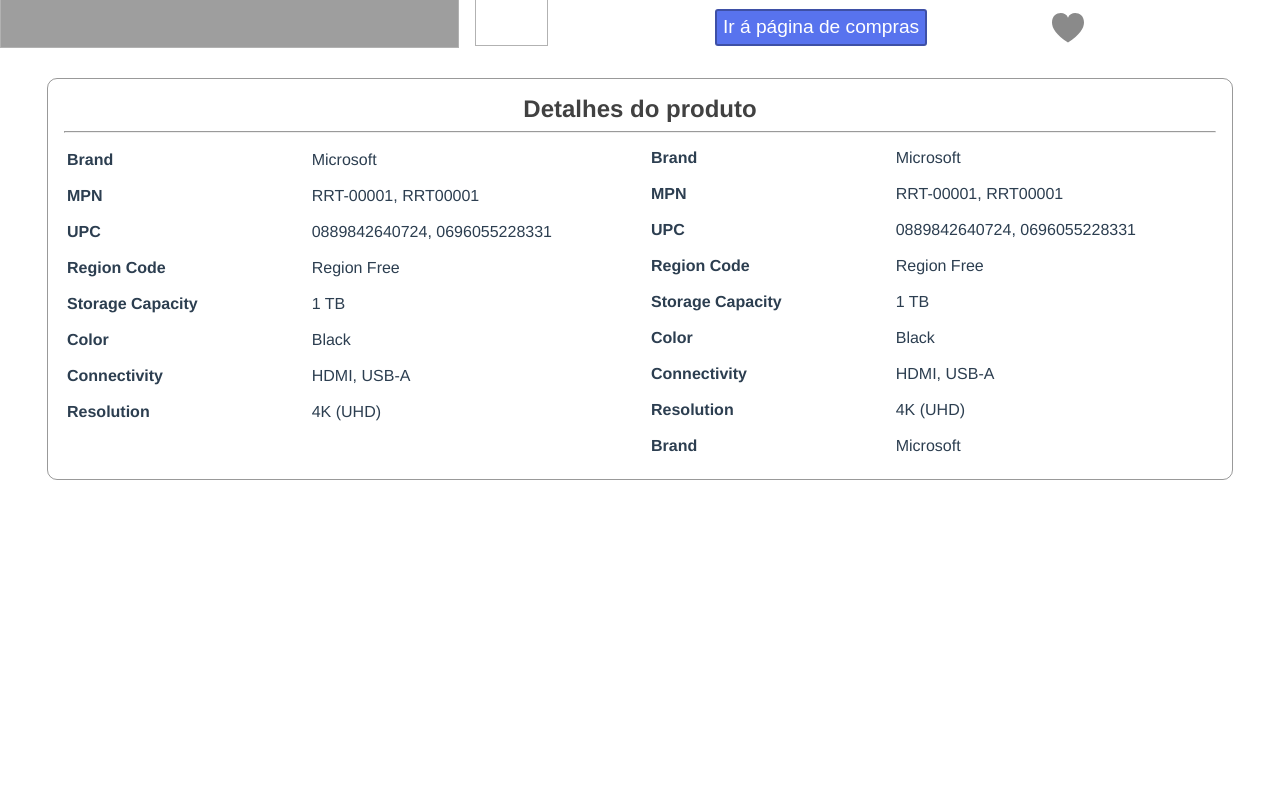
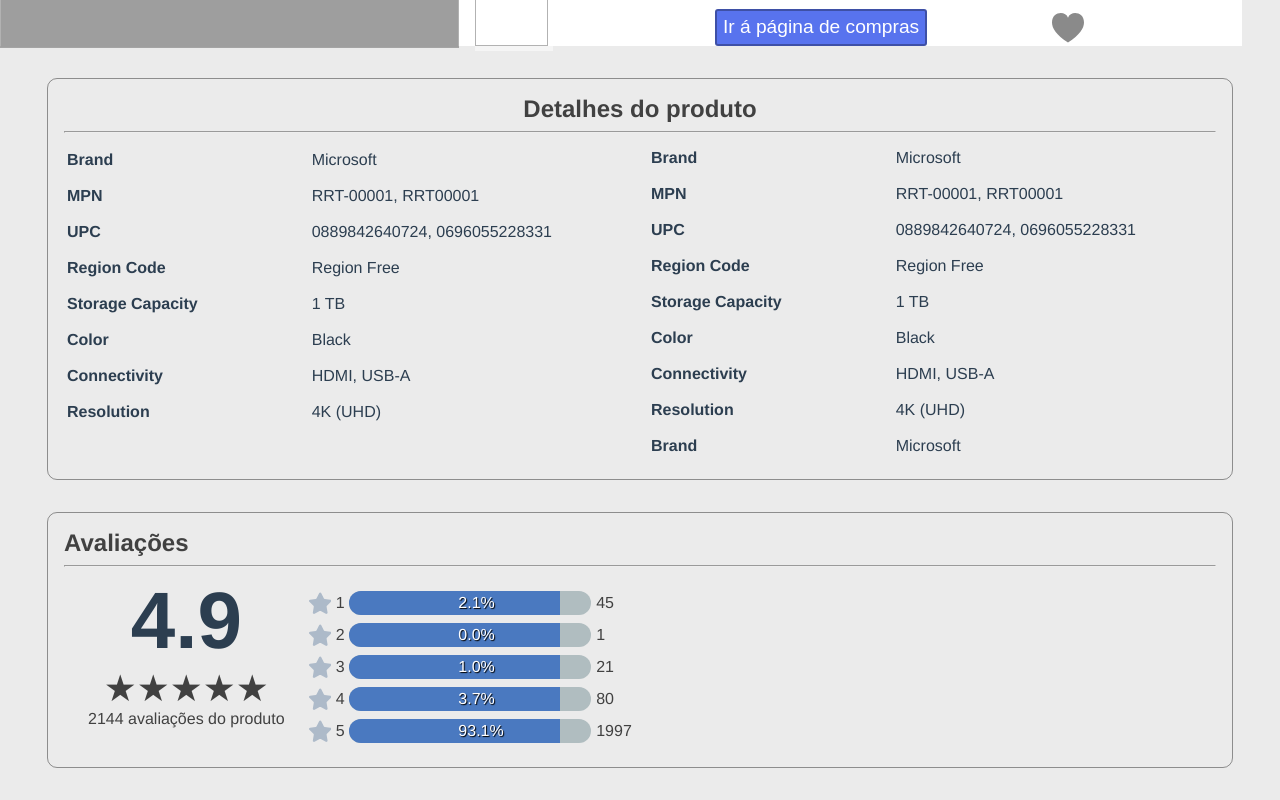
Before and after one commit to matheusstyt/dropship-vue, a Vue app: page /products in a window 1280 px wide. Shown: the part 695-1495 px from the top of the page. Before the commit the page ends 1207 px from the top, so only its background shows below. Built offline with nearby package versions, Linux system fonts and the light colour scheme; grey boxes are pictures that could not be loaded.

Commit message:
system of average aplicaded

```diff
--- a/src/App.vue
+++ b/src/App.vue
@@ -25,6 +25,7 @@
 body{
   margin: 0;
   padding: 0;
+  background-color: rgba(0,0,0, 0.08);
 }
 nav {
   padding: 30px;
--- a/src/components/Home/Categories.vue
+++ b/src/components/Home/Categories.vue
@@ -44,7 +44,7 @@
     margin: 0;
 }
 aside{
-    background-color: rgba(200, 200, 200, 0.1);
+    background-color: #fff;
 }
 aside:hover{
     box-shadow: 0px 5px 5px rgba(0, 0, 0, 0.1);
@@ -64,7 +64,7 @@
 
 }
 .item-category:nth-child(2n){
-    background-color: rgb(233, 240, 247);
+    background-color: rgb(243, 243, 243);
 }
 .item-category{
     padding: 0.5em 1em;
--- a/src/components/Home/Principal.vue
+++ b/src/components/Home/Principal.vue
@@ -85,15 +85,15 @@
 .list-product{
     @include flex();
     gap: 0.7vmax;
-    background-color: rgba(0,0,0, 0.0);
+
     width: 100%;
 }
 .item{
     width: 230px;
     height: 360px;
     border-radius: 0.6em;
-    background-color: rgb(231, 231, 231);
     overflow: hidden;
+    background-color: #fff;
     .photo{
         width: 100%;
         aspect-ratio: 1/1;
--- /dev/null
+++ b/src/components/ProductPage/Evaculation.vue
@@ -0,0 +1,155 @@
+<template>
+    <section class="block-evaculation">
+        <h2>Avaliações</h2>
+        <hr>
+        <div class="flex">
+            <div class="evaculation-median-container">
+                <strong id="value-median"><span>{{average}}</span></strong>
+                <div class="icon-content flex">
+                    <p>&#9733;</p>
+                    <p>&#9733;</p>
+                    <p>&#9733;</p>
+                    <p>&#9733;</p>
+                    <p>&#9733;</p>
+                </div>
+                <p id="total-evaculation">{{total}} avaliações do produto</p>
+            </div>
+            <div  class="bar-evaculation-container">
+                <div v-for="(index) in totalAverage" id="bar-line" class="flex">
+                    <svg height="1.4em" width="1.4em" version="1.1" id="Capa_1" xmlns="http://www.w3.org/2000/svg" xmlns:xlink="http://www.w3.org/1999/xlink"
+                            viewBox="0 0 47.94 47.94" xml:space="preserve">
+                        <path style="fill: rgb(173, 186, 201)" d="M26.285,2.486l5.407,10.956c0.376,0.762,1.103,1.29,1.944,1.412l12.091,1.757
+                            c2.118,0.308,2.963,2.91,1.431,4.403l-8.749,8.528c-0.608,0.593-0.886,1.448-0.742,2.285l2.065,12.042
+                            c0.362,2.109-1.852,3.717-3.746,2.722l-10.814-5.685c-0.752-0.395-1.651-0.395-2.403,0l-10.814,5.685
+                            c-1.894,0.996-4.108-0.613-3.746-2.722l2.065-12.042c0.144-0.837-0.134-1.692-0.742-2.285l-8.749-8.528
+                            c-1.532-1.494-0.687-4.096,1.431-4.403l12.091-1.757c0.841-0.122,1.568-0.65,1.944-1.412l5.407-10.956
+                            C22.602,0.567,25.338,0.567,26.285,2.486z"/>
+                    </svg>
+                    <p id="bar-number">{{index.value}}</p>
+                    <div class="bar-content">
+                        <p id="text-percent">{{index.percent}}%</p>
+                        <div id="bar-width">
+
+                        </div>
+                    </div>
+                    <p id="total-line">{{index.average}}</p>
+                </div>
+            </div>
+        </div>
+
+    </section>
+</template>
+<script>
+export default {
+    data(){
+        return{
+            average: 0,
+            total: 0,
+
+            totalAverage:[
+                {value: 1, average: 45, percent: 0},
+                {value: 2, average: 1, percent: 0},
+                {value: 3, average: 21, percent: 0},
+                {value: 4, average: 80, percent: 0},
+                {value: 5, average: 1997, percent: 0}
+            ]
+        }
+    },
+    created(){
+        // this.data.forEach(element => {
+        //     this.total = this.total+element.total;
+        // });
+            this.averageFunction();
+    },
+    methods:{
+        averageFunction(){
+            let x = 0;
+            let p = 0;
+            this.totalAverage.forEach(element => {
+                x = x + element.value*element.average;
+                p = p + element.average;
+                element.percent = element.average
+            });
+            this.total = p
+             this.totalAverage.forEach(element => {
+                var x = (element.average/p)*100
+                element.percent = x.toFixed(1);
+            });
+            console.log(this.totalAverage)
+            let average = x/p;
+            this.average = average.toFixed(1);
+        }
+    }
+}
+</script>
+<style lang="scss" scoped>
+.block-evaculation{
+    border: 1px solid rgba(0,0,0 ,0.4);
+    border-radius: 10px;
+    padding: 1em;
+    width: 90%;
+    margin: 2em auto;
+}
+    h2, p, strong, span{
+        text-align: left;
+        margin: 0;
+        padding: 0%;
+    }
+    .flex{
+        display: flex;
+
+    }
+    .evaculation-median-container{
+        padding: 0 1.5em;
+        strong{
+            font-size: 5em;
+        }
+        .icon-content{
+            font-size: 2.3em;
+            justify-content: center;
+        }
+        .total-evaculation{
+            font-size: 0.8em;
+
+        }
+    }
+    .bar-evaculation-container{
+        width: 30%;
+        margin-top: 1em;
+        #bar-line{
+            align-items: center;
+            justify-content: flex-start;
+            height: 1.5em;
+            gap: 0.3em;
+            margin-bottom: 0.5em;
+            .star-svg{
+                path{
+                    fill: rgb(173, 186, 201)
+                }
+
+            }
+            .bar-content{
+                border-radius: 15px;
+                overflow: hidden;
+                position: relative;
+                background-color: rgb(176, 189, 192);
+                width: 70%;
+                height: 100%;
+                #text-percent{
+                    color: #fff;
+                    position: absolute;
+                    text-shadow: 1px 1px 1px black;
+                    top: 10%;
+                    left: 45%;
+
+                }
+                #bar-width{
+                    background-color: rgb(74, 121, 192);
+                    width: 87%;
+                    height: 100%;
+                }
+            }
+        }
+    }
+
+</style>
--- a/src/views/ProductView.vue
+++ b/src/views/ProductView.vue
@@ -44,6 +44,7 @@
 
         </main>
         <About/>
+        <Evaculation />
     </div>
 
 </template>
@@ -51,9 +52,10 @@
 import Header from '@/components/Header.vue'
 import Slide from '@/components/ProductPage/Slide.vue'
 import About from '@/components/ProductPage/About.vue'
+import Evaculation from '@/components/ProductPage/Evaculation.vue'
 export default {
     components: {
-        Header, Slide, About
+        Header, Slide, About, Evaculation
   },
     data(){
         return{
@@ -177,7 +179,10 @@
         background-color: rgb(70, 98, 224);
         box-shadow: 0px 0px 10px rgb(0 0 0 / 0.4);
     }
-
+    button:active{
+        background-color: rgb(34, 64, 199);
+        box-shadow: 0px 0px 10px rgb(0 0 0 / 0.4);
+    }
     p{
         font-size: 3em;
         @include reset();
```
Also changed, not shown: src/assets/tools/star-icon.svg (added).
